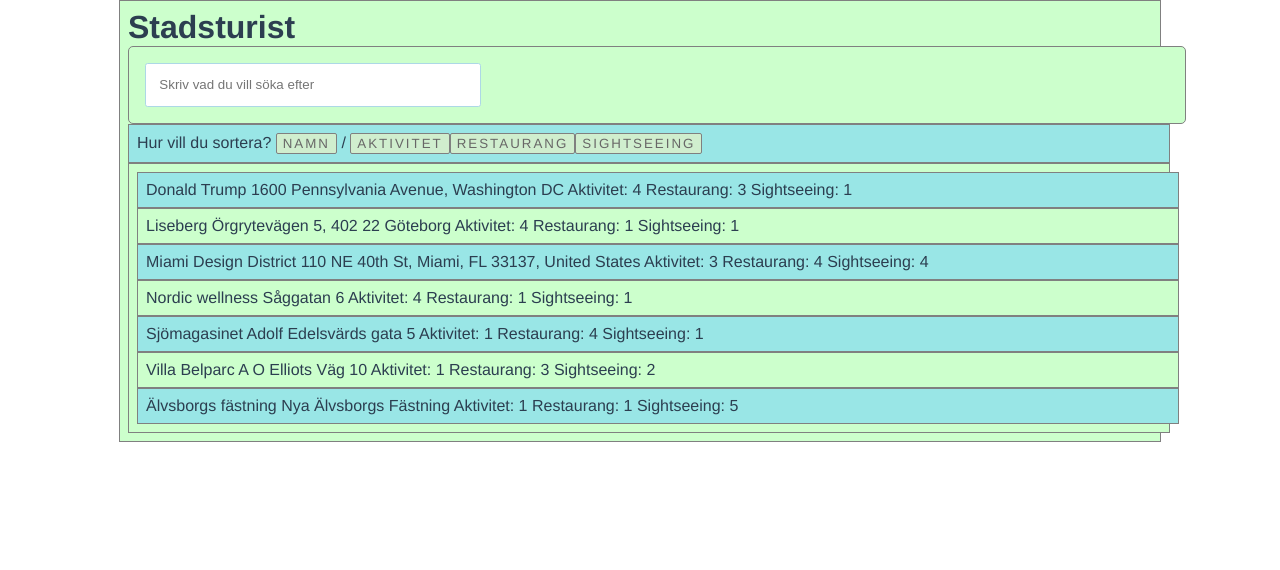
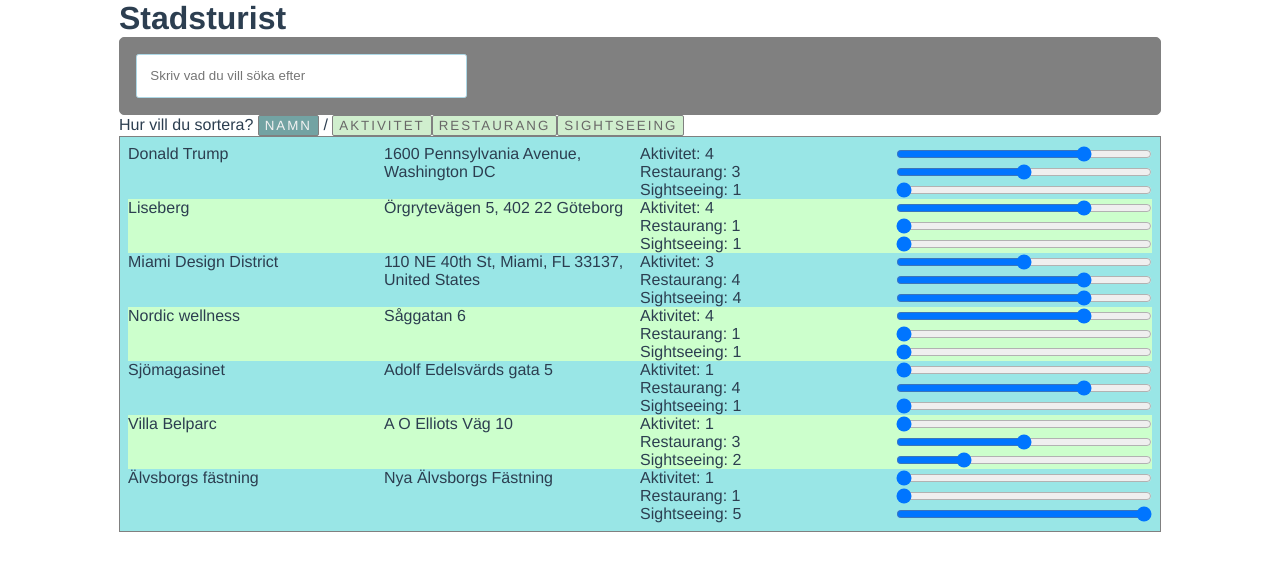
Before and after one commit to FEU19/12-vue-list, a Vue app: page / in a window 1280 px wide. Shown: the top 570 px of the page. Built offline with nearby package versions, Linux system fonts and the light colour scheme.

Commit message:
New component for list item, can change values

```diff
--- a/src/App.vue
+++ b/src/App.vue
@@ -7,30 +7,32 @@
 		</div>
 		<div class="sortHeader">
 			Hur vill du sortera?
-			<button @click="sorteringsNyckel = 'namn'">Namn</button> /
-			<button @click="sorteringsNyckel = 'aktivitet'">Aktivitet</button>
-			<button @click="sorteringsNyckel = 'restaurang'">Restaurang</button>
-			<button @click="sorteringsNyckel = 'sightseeing'">Sightseeing</button>
+			<button @click="sorteringsNyckel = 'namn'"
+				:class="{ selected: sorteringsNyckel == 'namn' }">Namn</button> /
+			<button @click="sorteringsNyckel = 'aktivitet'"
+				:class="{ selected: sorteringsNyckel == 'aktivitet' }">Aktivitet</button>
+			<button @click="sorteringsNyckel = 'restaurang'"
+				:class="{ selected: sorteringsNyckel == 'restaurang' }">Restaurang</button>
+			<button @click="sorteringsNyckel = 'sightseeing'"
+				:class="{ selected: sorteringsNyckel == 'sightseeing' }">Sightseeing</button>
 		</div>
 		<div class="list">
-			<div class="item" v-for="plats in sorteradePlatser" :key="plats.id">
-				{{ plats.namn }}
-				{{ plats.adress }}
-				Aktivitet: {{ plats.aktivitet}}
-				Restaurang: {{plats.restaurang}}
-				Sightseeing: {{plats.sightseeing}}
-			</div>
+			<PlatsRad v-for="plats in sorteradePlatser" :key="plats.id" :plats="plats" />
 		</div>
 	</div>
 </template>
 
+<!-- slider -->
+<!-- input-fält -->
+<!-- buttons +1 -1 -->
+
 <script>
-// import ?? from './components/??.vue'
+import PlatsRad from './components/PlatsRad.vue'
 
 export default {
 	name: 'App',
 	components: {
-		// ??
+		PlatsRad
 	},
 	data: () => ({
 		platser: [
@@ -60,8 +62,8 @@ export default {
 
 			if( this.sorteringsNyckel == 'namn' ) {
 				let sorterad = copy.sort( (a, b) => {
-					if( a.namn < b.namn ) return -1;
-					else if( a.namn > b.namn ) return 1;
+					if( a.namn.toLowerCase() < b.namn.toLowerCase() ) return -1;
+					else if( a.namn.toLowerCase() > b.namn.toLowerCase() ) return 1;
 					else return 0;
 				} )
 				return sorterad;
@@ -95,25 +97,26 @@ export default {
 	color: #2c3e50;
 }
 
-*{
+* {
 	margin: 0;
 }
-body{
+body {
 	min-height: 100%;
 	display: flex;
 	flex-direction: column;
 	justify-content: center;
 	align-items: center;
 }
-div {
+.list {
 	background-color: #99E6E6;
 	padding: .5rem;
 	border: 1px solid grey;
 	width: 80vw;
 }
-div:nth-child(even){
+.list > .item:nth-child(even) {
 	background-color: #CCFFCC;
 }
+
 
 button {
 	font-family: 'Franklin Gothic Medium';
@@ -129,7 +132,7 @@ button {
 	transition: all 0.1s;
 	cursor: pointer;
 }
-button:hover, button:focus  {
+button:hover, button:focus, button.selected {
 	color: #F3F2F2;
 	background: rgb(115, 163, 163);
 	transition: all 0.3s;
@@ -141,7 +144,7 @@ button:hover, button:focus  {
     padding: 1em;
     background-color: gray;
 }
-input {
+.filterHeader input {
     border: 1px solid lightblue;
     border-radius: 0.2em;
     width: 30%;
--- /dev/null
+++ b/src/components/PlatsRad.vue
@@ -0,0 +1,59 @@
+<template>
+	<div class="item">
+		<div>
+			<div v-show="visaNamn" @click="visaNamn = false"> {{ plats.namn }} </div>
+			<input v-show="!visaNamn" type="text" v-model="plats.namn"
+				@blur="visaNamn = true" />
+		</div>
+
+		<div>
+			<div v-show="visaAdress" @click="visaAdress = false"> {{ plats.adress }} </div>
+			<input v-show="!visaAdress" type="text" v-model="plats.adress"
+				@blur="visaAdress = true" />
+		</div>
+
+		<div class="sliderContainer">
+			<div class="slider">
+				<div> Aktivitet: {{ plats.aktivitet}} </div>
+				<input type="range" min="1" max="5" v-model="plats.aktivitet" />
+			</div>
+			<div class="slider">
+				<div> Restaurang: {{plats.restaurang}} </div>
+				<input type="range" min="1" max="5" v-model="plats.restaurang" />
+			</div>
+			<div class="slider">
+				<div> Sightseeing: {{plats.sightseeing}} </div>
+				<input type="range" min="1" max="5" v-model="plats.sightseeing" />
+			</div>
+		</div>
+	</div>
+</template>
+
+<script>
+export default {
+	props: {
+		plats: Object(null)
+	},
+	data: () => ({
+		visaNamn: true,
+		visaAdress: true
+	})
+}
+</script>
+
+<style scoped>
+.item {
+	display: grid;
+	grid-template-columns: repeat(4, 1fr);
+}
+.item > div {
+	display: inline-block;
+}
+.sliderContainer {
+	grid-column: 3 / span 2;
+}
+.slider {
+	display: grid;
+	grid-template-columns: 1fr 1fr;
+}
+</style>
```
